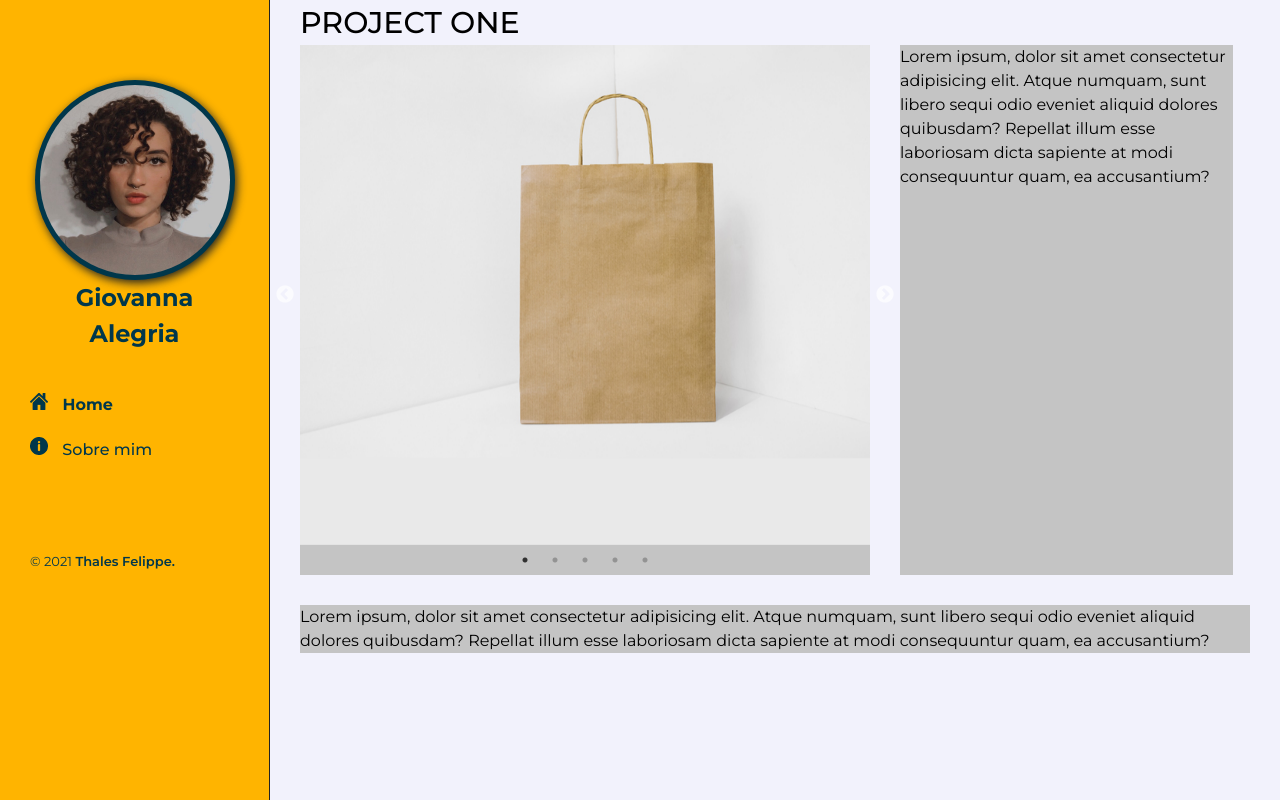
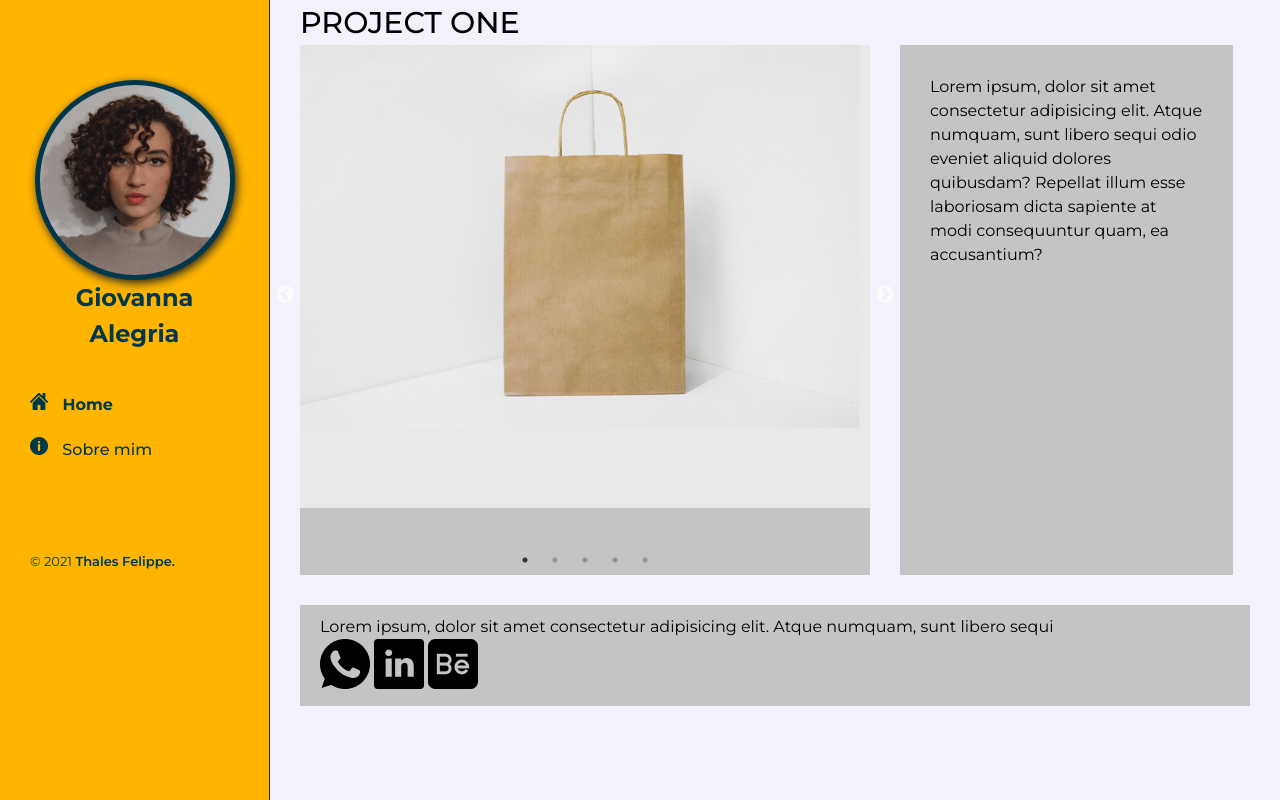
Before and after one commit to thalesfelippe/Portifolio-Gi, a plain HTML site: page index.html in a window 1280 px wide. Drawn offline with nearby package versions, Linux system fonts and the light colour scheme.

Commit message:
home template

```diff
--- a/css/style.css
+++ b/css/style.css
@@ -26,6 +26,7 @@ section {
     min-height: 100vh;
     display: block;
     padding: 0 30px;
+    padding-bottom: 15px;
 }
 
 section .container {
@@ -269,14 +270,21 @@ section .container {
 }
 
 .project-box .project-carousel .carousel-item img {
-    width: 500;
-    height: 500px;
+    width: 100%;
 }
 
 .description-box {
     flex: 0 0 35%;
     width: 100%;
-    padding: 0;
+    padding: 30px;
+    margin: 0;
+    background-color: #C4C4C4;
+}
+
+.midia-box {
+    flex: 0 0 100%;
+    width: 100%;
+    padding: 10px 20px;
     margin: 0;
     background-color: #C4C4C4;
 }
--- a/index.html
+++ b/index.html
@@ -79,8 +79,15 @@
           </div>
         </div>
 
-        <div class="description-box">
-          <p>Lorem ipsum, dolor sit amet consectetur adipisicing elit. Atque numquam, sunt libero sequi odio eveniet aliquid dolores quibusdam? Repellat illum esse laboriosam dicta sapiente at modi consequuntur quam, ea accusantium?</p>
+        <div class="midia-box">
+          <div class="midia-text">
+            <p>Lorem ipsum, dolor sit amet consectetur adipisicing elit. Atque numquam, sunt libero sequi</p>
+          </div>
+          <div class="midia-links">
+            <a src="" ><img src="./images/midia/whatsapp.png"></a>
+            <a src="" ><img src="./images/midia/linkedin.png"></a>
+            <a src="" ><img src="./images/midia/behance.png"></a>
+          </div>
         </div>
 
       </section>
```
Also changed, not shown: images/midia/behance.png (added), images/midia/linkedin.png (added), images/midia/whatsapp.png (added).
